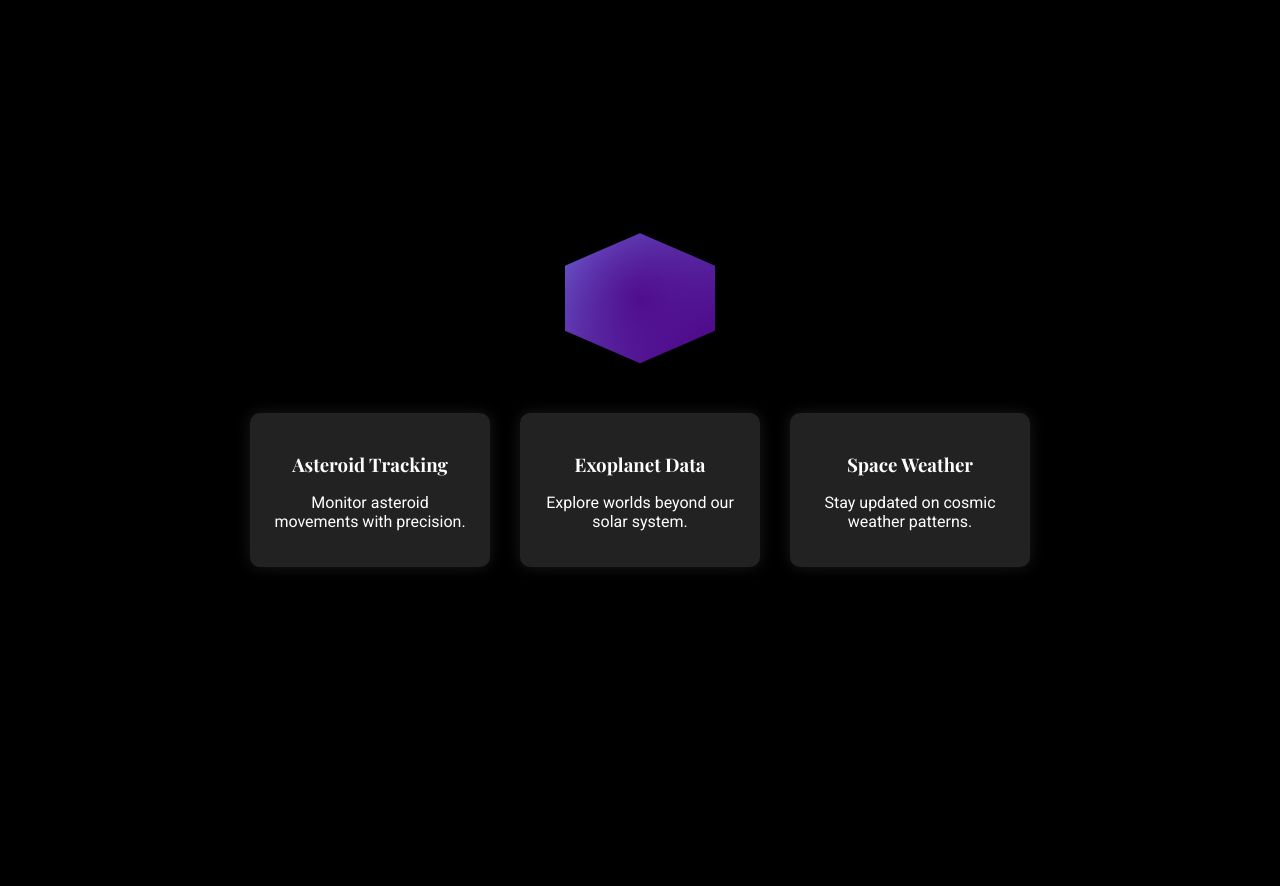
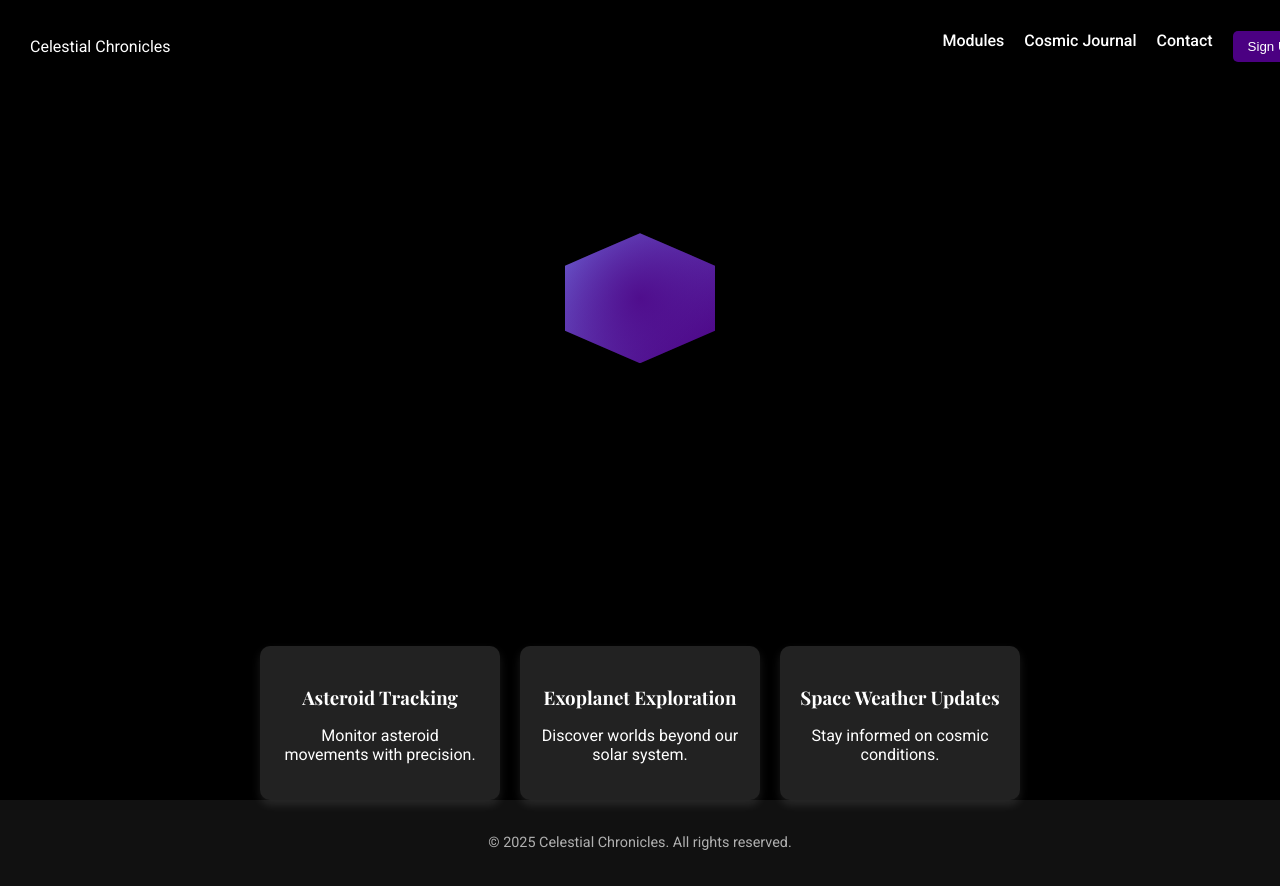
Before and after one commit to genesisvoid/Space-API-UI, a plain HTML site: page index.html in a window 1280 px wide. Before the commit the page ends 800 px from the top, so only its background shows below. Drawn offline with nearby package versions, Linux system fonts and the light colour scheme.

Commit message:
Add files via upload

```diff
--- a/index.html
+++ b/index.html
@@ -3,30 +3,50 @@
 <head>
     <meta charset="UTF-8">
     <meta name="viewport" content="width=device-width, initial-scale=1.0">
-    <title>Space API Hub</title>
+    <title>Celestial API Hub</title>
     <link href="https://fonts.googleapis.com/css2?family=Playfair+Display:wght@400;700&family=Roboto:wght@300;400;500&display=swap" rel="stylesheet">
     <link rel="stylesheet" href="style.css">
+    <script defer src="script.js"></script>
 </head>
 <body>
+    <!-- Navigation Bar -->
+    <header>
+        <nav class="navbar">
+            <div class="logo">Celestial Chronicles</div>
+            <ul class="nav-links">
+                <li><a href="#modules">Modules</a></li>
+                <li><a href="#journal">Cosmic Journal</a></li>
+                <li><a href="#contact">Contact</a></li>
+                <li><button class="sign-up">Sign Up</button></li>
+            </ul>
+        </nav>
+    </header>
+
     <!-- Hero Section -->
     <section class="hero">
+        <div id="background-container"></div> <!-- Dynamic background will be applied here -->
         <div class="hexagon">
             <div class="glow"></div>
         </div>
-        <div class="cards">
+        <div class="cards-container">
             <div class="card">
                 <h3>Asteroid Tracking</h3>
                 <p>Monitor asteroid movements with precision.</p>
             </div>
             <div class="card">
-                <h3>Exoplanet Data</h3>
-                <p>Explore worlds beyond our solar system.</p>
+                <h3>Exoplanet Exploration</h3>
+                <p>Discover worlds beyond our solar system.</p>
             </div>
             <div class="card">
-                <h3>Space Weather</h3>
-                <p>Stay updated on cosmic weather patterns.</p>
+                <h3>Space Weather Updates</h3>
+                <p>Stay informed on cosmic conditions.</p>
             </div>
         </div>
     </section>
+
+    <!-- Footer -->
+    <footer>
+        <p>© 2025 Celestial Chronicles. All rights reserved.</p>
+    </footer>
 </body>
 </html>
--- a/script.js
+++ b/script.js
@@ -1,38 +1,25 @@
-// Three.js Starfield
-const scene = new THREE.Scene();
-const camera = new THREE.PerspectiveCamera(75, window.innerWidth / window.innerHeight, 0.1, 1000);
-const renderer = new THREE.WebGLRenderer();
-renderer.setSize(window.innerWidth, window.innerHeight);
-document.getElementById('starfield').appendChild(renderer.domElement);
+// NASA API Key
+const NASA_API_KEY = 'vFfRYVJJTPDKd5vi5xEru2vvndoZ90zej17bI6jx';
+const NASA_APOD_URL = `https://api.nasa.gov/planetary/apod?api_key=${vFfRYVJJTPDKd5vi5xEru2vvndoZ90zej17bI6jx}`;
+const backgroundContainer = document.getElementById('background-container');
 
-const starGeometry = new THREE.BufferGeometry();
-const starVertices = [];
-for (let i = 0; i < 1000; i++) {
-    starVertices.push(
-        (Math.random() - 0.5) * 2000,
-        (Math.random() - 0.5) * 2000,
-        (Math.random() - 0.5) * 2000
-    );
-}
-starGeometry.setAttribute('position', new THREE.Float32BufferAttribute(starVertices, 3));
-const starMaterial = new THREE.PointsMaterial({ color: 0xffffff });
-const stars = new THREE.Points(starGeometry, starMaterial);
-scene.add(stars);
+// Function to fetch and update background image
+async function updateBackground() {
+    try {
+        const response = await fetch(NASA_APOD_URL);
+        const data = await response.json();
 
-camera.position.z = 500;
-
-function animate() {
-    requestAnimationFrame(animate);
-    stars.rotation.x += 0.0005;
-    stars.rotation.y += 0.0005;
-    renderer.render(scene, camera);
+        // Check if image exists and is valid
+        if (data.media_type === 'image') {
+            backgroundContainer.style.backgroundImage = `url(${data.url})`;
+        } else {
+            console.error('NASA APOD returned non-image media type');
+        }
+    } catch (error) {
+        console.error('Error fetching NASA APOD data:', error);
+    }
 }
 
-animate();
-
-// Handle window resizing
-window.addEventListener('resize', () => {
-    renderer.setSize(window.innerWidth, window.innerHeight);
-    camera.aspect = window.innerWidth / window.innerHeight;
-    camera.updateProjectionMatrix();
-});
+// Change background every 30 seconds
+setInterval(updateBackground, 30000);
+updateBackground(); // Initial call to set the background
--- a/style.css
+++ b/style.css
@@ -1,22 +1,80 @@
 /* General Styling */
 body {
     margin: 0;
-    background: black;
     color: white;
     font-family: 'Roboto', sans-serif;
+    overflow: hidden;
+}
+
+/* Navigation Bar */
+.navbar {
     display: flex;
-    justify-content: center;
+    justify-content: space-between;
     align-items: center;
-    min-height: 100vh;
+    padding: 15px 30px;
+    background: rgba(0, 0, 0, 0.9);
+    position: fixed;
+    width: 100%;
+    top: 0;
+    left: 0;
+    z-index: 10;
+}
+
+.nav-links {
+    display: flex;
+    list-style: none;
+    gap: 20px;
+}
+
+.nav-links a {
+    text-decoration: none;
+    color: white;
+    font-weight: 500;
+    transition: color 0.3s;
+}
+
+.nav-links a:hover {
+    color: #ffd700;
+}
+
+.sign-up {
+    background: #4b0082;
+    color: white;
+    padding: 8px 15px;
+    border: none;
+    border-radius: 5px;
+    cursor: pointer;
+}
+
+.sign-up:hover {
+    background: #ffd700;
+    color: black;
 }
 
 /* Hero Section */
 .hero {
+    height: 100vh;
+    display: flex;
+    flex-direction: column;
+    justify-content: center;
+    align-items: center;
     text-align: center;
     position: relative;
 }
 
-/* Glowing Hexagon */
+#background-container {
+    position: absolute;
+    top: 0;
+    left: 0;
+    width: 100%;
+    height: 100%;
+    z-index: -1;
+    background: black;
+    background-size: cover;
+    background-position: center;
+    transition: background 1s ease-in-out;
+}
+
 .hexagon {
     width: 150px;
     height: 130px;
@@ -38,10 +96,10 @@ body {
 }
 
 /* Feature Cards */
-.cards {
+.cards-container {
     display: flex;
     justify-content: center;
-    gap: 30px;
+    gap: 20px;
     margin-top: 50px;
 }
 
@@ -50,7 +108,7 @@ body {
     padding: 20px;
     width: 200px;
     border-radius: 10px;
-    box-shadow: 0 0 15px rgba(255, 255, 255, 0.1);
+    box-shadow: 0 5px 10px rgba(255, 255, 255, 0.1);
     text-align: center;
     transition: transform 0.3s, box-shadow 0.3s;
 }
@@ -61,6 +119,15 @@ body {
 }
 
 .card:hover {
-    transform: translateY(-10px);
+    transform: scale(1.05);
     box-shadow: 0 0 20px #6a5acd;
 }
+
+/* Footer */
+footer {
+    text-align: center;
+    padding: 20px;
+    background: #111;
+    color: #b0b0b0;
+    font-size: 0.9rem;
+}
```
